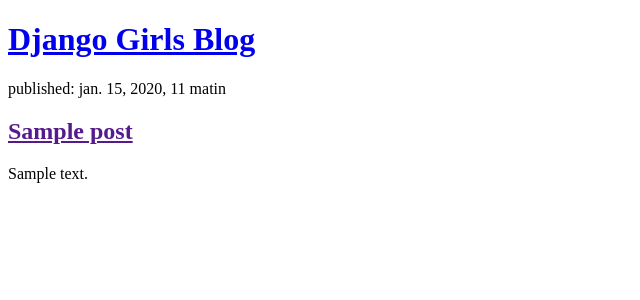
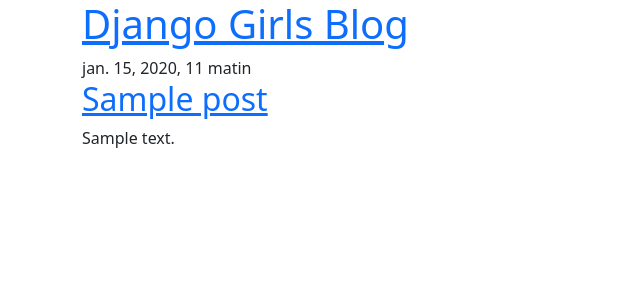
Before and after one commit to solenepetit/djangogirls, a Django app: page / in a window 1280 px wide. Shown: the top 300 px of the page, without its empty margins (0-640 px from the left). Run offline with Django 3.2, Linux system fonts and the light colour scheme; tables that the repository leaves empty hold one stand-in row (values such as "Sample post").

Commit message:
CCS + add post detail view

```diff
--- /dev/null
+++ b/blog/templates/blog/base.html
@@ -0,0 +1,24 @@
+{% load static %}
+<!DOCTYPE html>
+<html>
+    <head>
+        <title>Django Girls blog</title>
+		<link rel="stylesheet" href="https://cdn.jsdelivr.net/npm/bootstrap@5.1.3/dist/css/bootstrap.min.css" integrity="sha384-1BmE4kWBq78iYhFldvKuhfTAU6auU8tT94WrHftjDbrCEXSU1oBoqyl2QvZ6jIW3" crossorigin="anonymous">
+		<link href="//fonts.googleapis.com/css?family=Lobster&subset=latin,latin-ext" rel="stylesheet" type="text/css">
+		<link rel="stylesheet" href="{% static 'css/blog.css' %}">
+    </head>
+    <body>
+		<header class="page-header">
+		  <div class="container">
+			  <h1><a href="/">Django Girls Blog</a></h1>
+		  </div>
+		</header>
+		<main class="container">
+			<div class="row">
+				<div class="col">
+				{% block content %}
+				{% endblock %}
+				</div>
+			</div>
+		</main>
+	</body>
--- a/blog/templates/blog/post_list.html
+++ b/blog/templates/blog/post_list.html
@@ -1,18 +1,13 @@
-<!DOCTYPE html>
-<html>
-    <head>
-        <title>Django Girls blog</title>
-    </head>
-    <body>
-        <header>
-            <h1><a href="/">Django Girls Blog</a></h1>
-        </header>
+{% extends 'blog/base.html' %}
 
-		{% for post in posts %}
-			<article>
-				<time>published: {{ post.published_date }}</time>
-				<h2><a href="">{{ post.title }}</a></h2>
-				<p>{{ post.text|linebreaksbr }}</p>
-			</article>
-		{% endfor %}
-    </body>
+{% block content %}
+	{% for post in posts %}
+		<article class="post">
+			<time class="date">
+				{{ post.published_date }}
+			</time>
+			<h2><a href="{% url 'post_detail' pk=post.pk %}">{{ post.title }}</a></h2>
+			<p>{{ post.text|linebreaksbr }}</p>
+		</article>
+	{% endfor %}
+{% endblock %}
--- a/blog/urls.py
+++ b/blog/urls.py
@@ -4,4 +4,5 @@
 
 urlpatterns = [
     path('', views.post_list, name='post_list'),
+    path('post/<int:pk>/', views.post_detail, name='post_detail'),
 ]
--- a/blog/views.py
+++ b/blog/views.py
@@ -1,7 +1,12 @@
-from django.shortcuts import render
+from django.shortcuts import render, get_object_or_404
 from django.utils import timezone
 from .models import Post
 
 def post_list(request):
     posts = Post.objects.filter(published_date__lte=timezone.now()).order_by('published_date')
     return render(request, 'blog/post_list.html', {'posts': posts})
+
+
+def post_detail(request, pk):
+    post = get_object_or_404(Post, pk=pk)
+    return render(request, 'blog/post_detail.html', {'post': post})
```
Also changed, not shown: blog/templates/blog/post_detail.html (added, +13 -0 lines), 1 other file.
